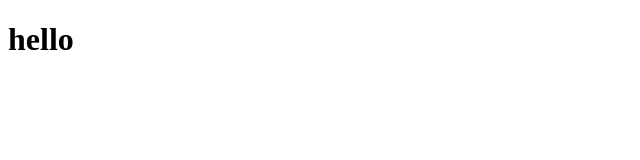
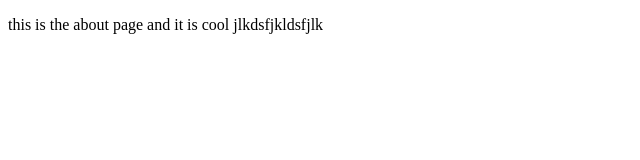
Before and after one commit to Jake-Egbert/second-repo, a plain HTML site: page about.html in a window 1280 px wide. Shown: the whole page, without its empty margins (0-640 px from the left). Drawn offline with Linux system fonts and the light colour scheme.

Commit message:
adds second file and removes h1 tag

```diff
--- a/about.html
+++ b/about.html
@@ -6,6 +6,6 @@
     <title>Document</title>
   </head>
   <body>
-    <h1>hello</h1>
+    <p>this is the about page and it is cool jlkdsfjkldsfjlk</p>
   </body>
 </html>
```
